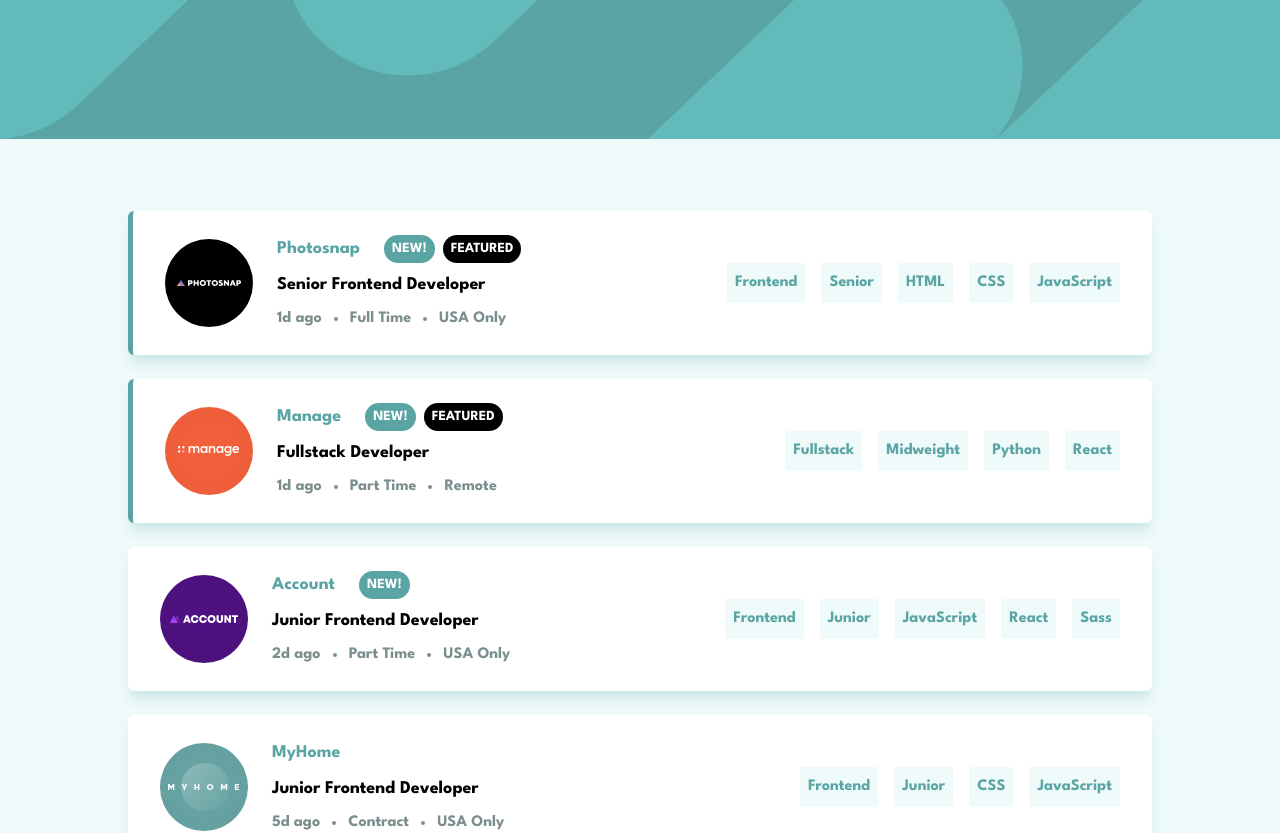
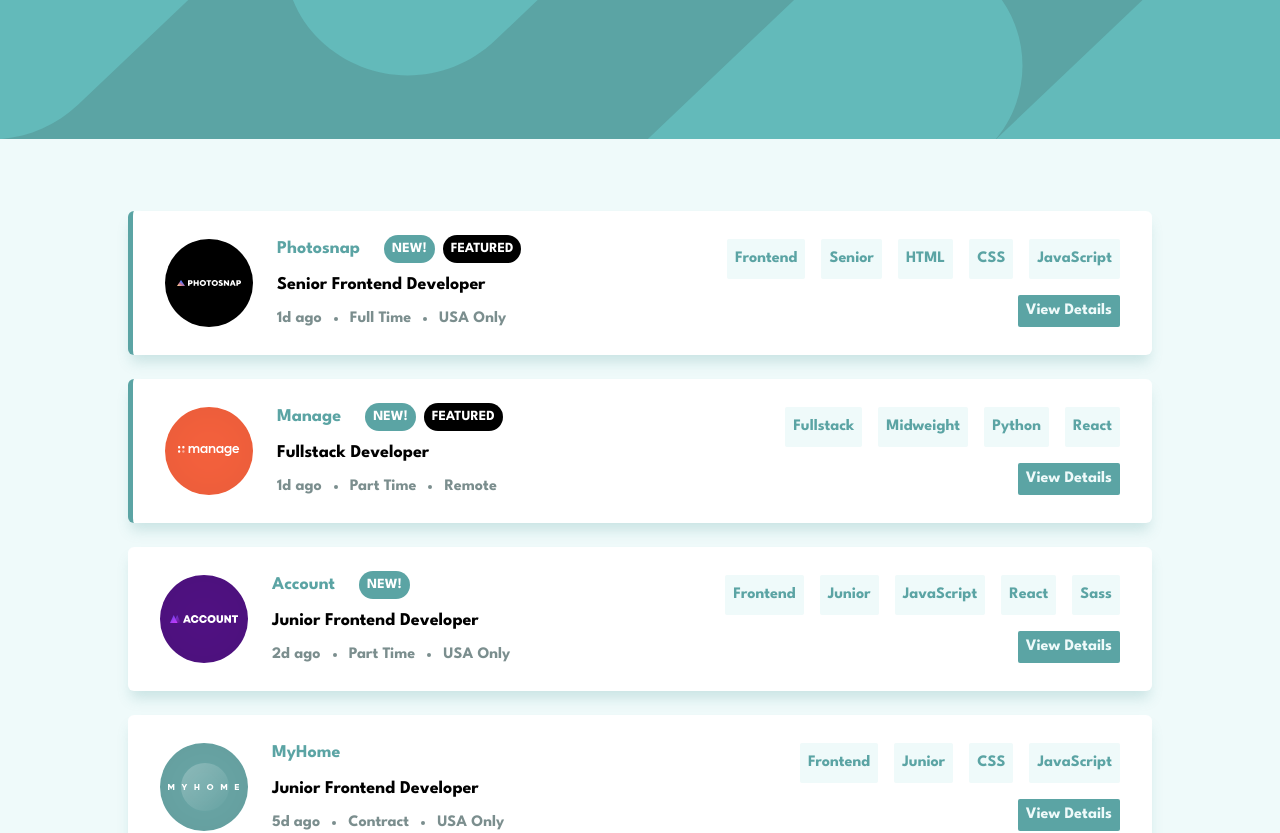
Before and after one commit to imbekrishna/job-listing-static, a React (Vite) app: page / in a window 1280 px wide. Shown: the top 833 px of the page. Built offline with nearby package versions, Linux system fonts and the light colour scheme.

Commit message:
Added view button to job card

```diff
--- a/src/components/JobCard.tsx
+++ b/src/components/JobCard.tsx
@@ -53,6 +53,7 @@ function JobCard({ job }: { job: Job }) {
         </div>
       </div>
       <hr className="h-[2px] bg-dGCyan lg:hidden" />
+      <div className="flex flex-col justify-between gap-4 md:flex-row md:items-center lg:ml-auto lg:flex-col lg:items-end">
         <div className="flex flex-wrap items-center gap-4 lg:ml-auto">
           <span
             className="tag"
@@ -85,6 +86,10 @@ function JobCard({ job }: { job: Job }) {
             </span>
           ))}
         </div>
+        <button className="cursor-pointer rounded-sm bg-primary px-2 py-1 font-bold text-background">
+          View Details
+        </button>
+      </div>
     </div>
   );
 }
```
Lines whose indentation alone changed are shown as unchanged.
